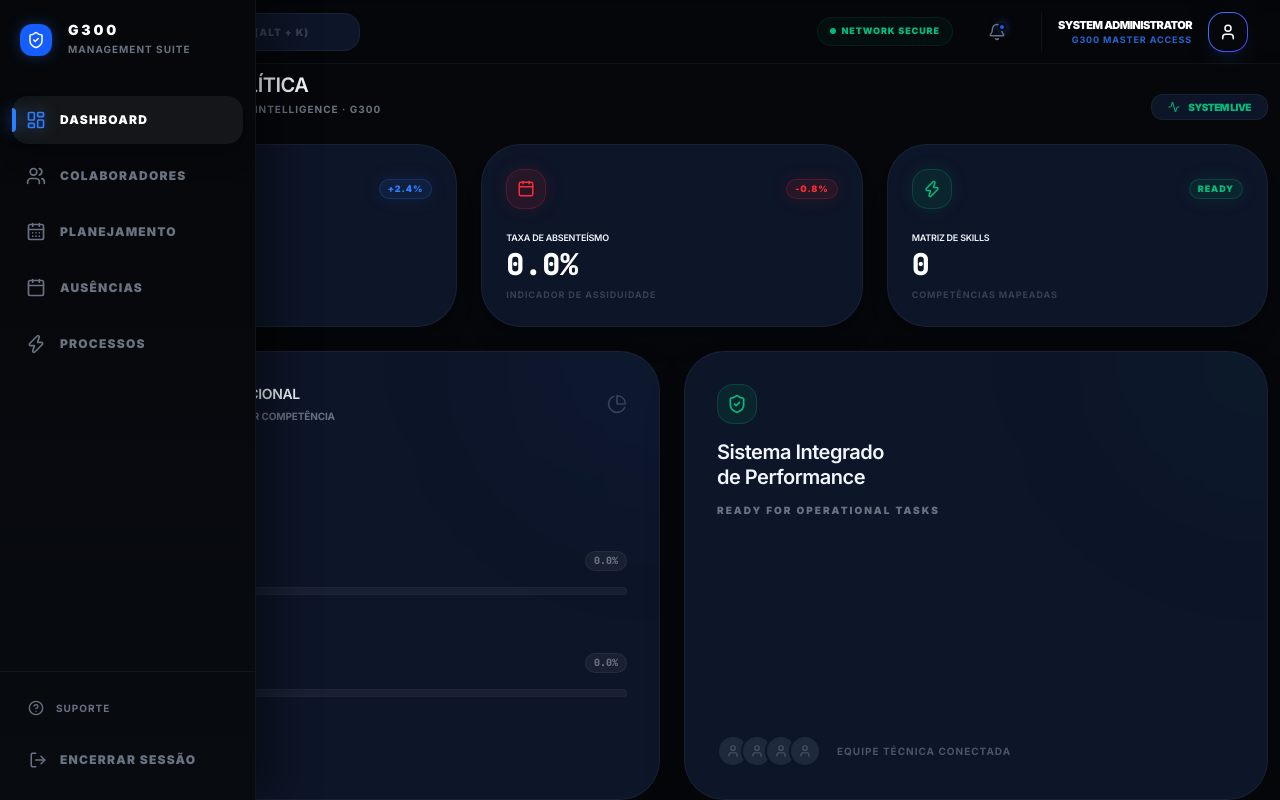
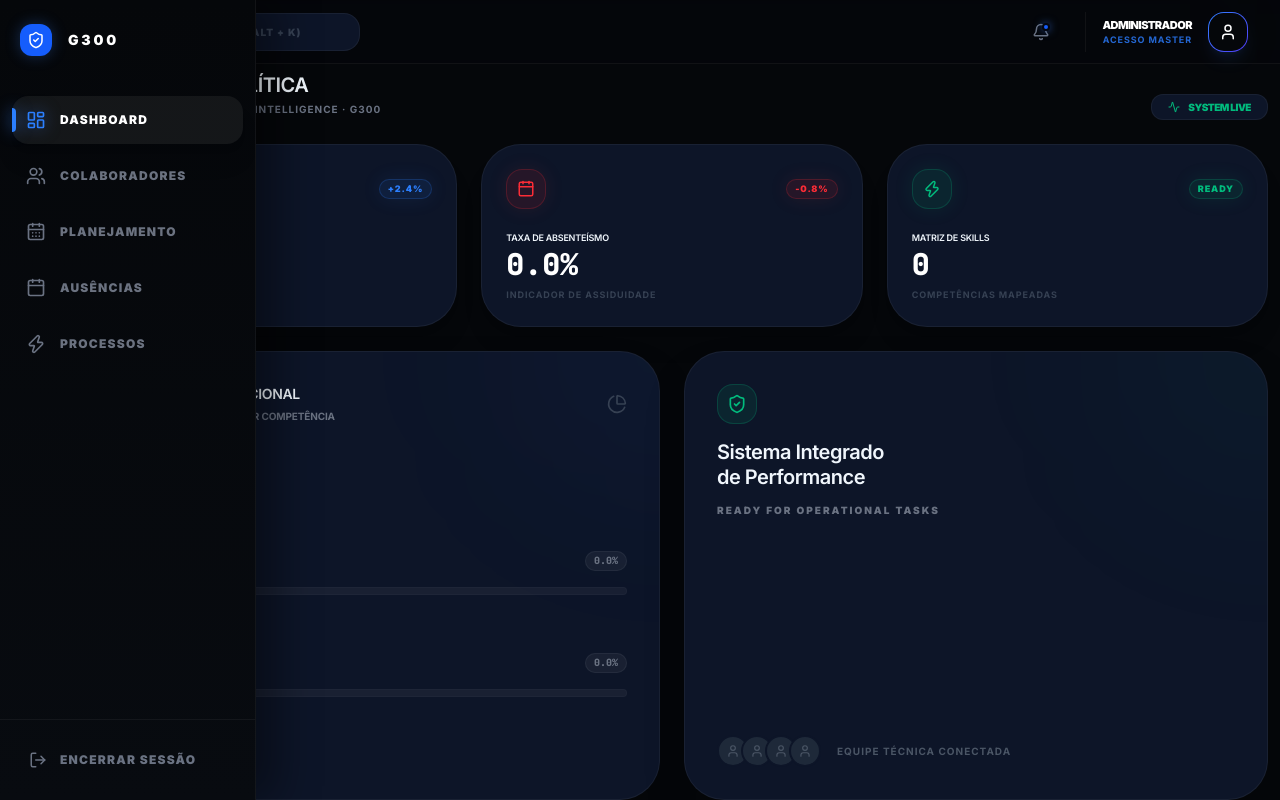
Before and after one commit to profissionaltrgm-arch/CreationsApp, a Next.js app: page /dashboard in a window 1280 px wide. Built offline with nearby package versions, Linux system fonts and the light colour scheme; no server answers; the database is empty.

Commit message:
style: remove textos em inglês e opcao de suporte do header e menu

```diff
--- a/src/app/dashboard/layout.tsx
+++ b/src/app/dashboard/layout.tsx
@@ -63,7 +63,6 @@ export default function DashboardLayout({
             isHovered ? "opacity-100 translate-x-0" : "opacity-0 -translate-x-10 pointer-events-none"
           )}>
             <span className="text-sm font-black tracking-[0.2em] text-white uppercase leading-none">G300</span>
-            <span className="text-[10px] font-bold text-gray-500 uppercase tracking-widest mt-1">Management Suite</span>
           </div>
         </div>
 
@@ -107,13 +106,6 @@ export default function DashboardLayout({
 
         {/* Sidebar Footer */}
         <div className="p-4 space-y-2 border-t border-white/5">
-           <button className="w-full flex items-center h-10 rounded-xl transition-all hover:bg-white/5 group overflow-hidden text-gray-500">
-             <div className="w-[40px] shrink-0 flex items-center justify-center">
-                <HelpCircle size={16} className="group-hover:text-white transition-colors" />
-             </div>
-             {isHovered && <span className="text-[10px] font-bold uppercase tracking-widest">Suporte</span>}
-           </button>
-
            <button
             onClick={() => router.push("/login")}
             className="w-full flex items-center h-12 rounded-2xl transition-all hover:bg-red-500/10 group overflow-hidden text-gray-500"
@@ -155,17 +147,14 @@ export default function DashboardLayout({
               <Search className="absolute left-4 text-gray-600 group-focus-within:text-blue-500 transition-colors" size={14} />
               <input
                 type="text"
-                placeholder="GLOBAL SEARCH (ALT + K)"
+                placeholder="BUSCA GLOBAL (ALT + K)"
                 className="bg-[#0D1528] border border-white/5 rounded-2xl pl-12 pr-6 py-2.5 text-[10px] font-black uppercase tracking-widest outline-none focus:border-blue-500/50 focus:w-80 transition-all w-64 text-white placeholder:text-gray-700"
               />
             </div>
           </div>
 
           <div className="flex items-center gap-6">
-            <div className="hidden sm:flex items-center gap-1.5 px-3 py-1.5 rounded-full bg-emerald-500/5 border border-emerald-500/10">
-               <div className="w-1.5 h-1.5 rounded-full bg-emerald-500 animate-pulse" />
-               <span className="text-[9px] font-black text-emerald-500 uppercase tracking-widest">Network Secure</span>
-            </div>
+
 
             <button className="relative p-2.5 rounded-2xl transition-all hover:bg-white/5 border border-transparent hover:border-white/5 text-gray-500 hover:text-white">
               <Bell size={18} />
@@ -174,8 +163,8 @@ export default function DashboardLayout({
 
             <div className="flex items-center gap-4 pl-4 border-l border-white/5">
               <div className="flex flex-col items-end leading-none">
-                <span className="text-[11px] font-black text-white uppercase tracking-tighter">System Administrator</span>
-                <span className="text-[9px] font-bold text-blue-500/80 uppercase tracking-widest mt-1">G300 Master Access</span>
+                <span className="text-[11px] font-black text-white uppercase tracking-tighter">Administrador</span>
+                <span className="text-[9px] font-bold text-blue-500/80 uppercase tracking-widest mt-1">Acesso Master</span>
               </div>
               <div className="w-10 h-10 rounded-2xl bg-gradient-to-br from-blue-500 to-indigo-600 p-[1px] shadow-lg shadow-blue-500/10">
                  <div className="w-full h-full rounded-[calc(1rem-1px)] bg-[#05070A] flex items-center justify-center text-white">
```
